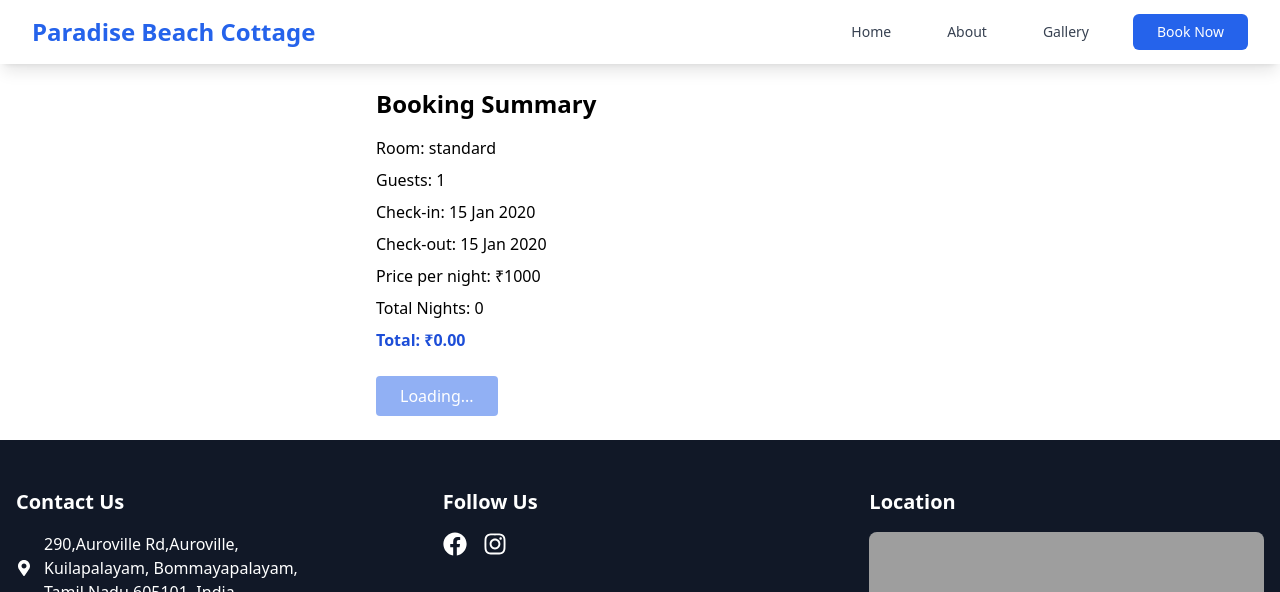
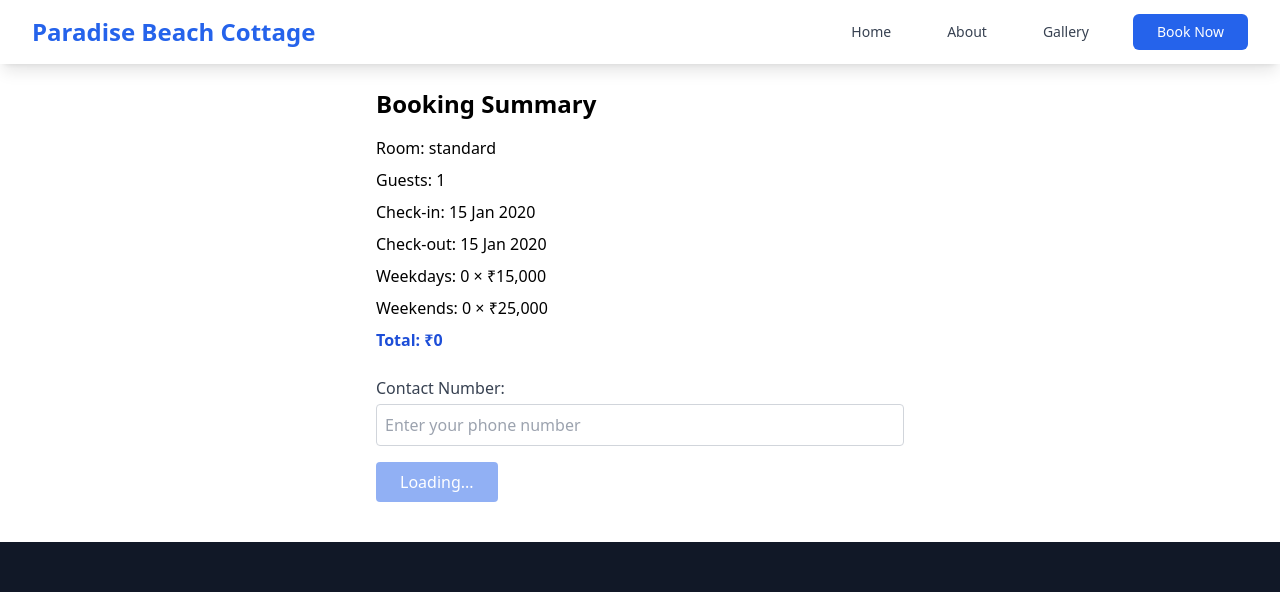
Before and after one commit to priyaahm/beachcottage, a React (Vite) app: page /booking in a window 1280 px wide. Both pictures are taken after typing "Sample", "name@example.com", "Sample", "2020-01-15", "2020-01-15" into the empty fields and a click on the button "Proceed to Payment". Shown: the top 592 px of the page. Built offline with nearby package versions, Linux system fonts and the light colour scheme; grey boxes are pictures that could not be loaded; the HTML template or start-up script is replaced by a standard one.

Commit message:
Initial commit with Razorpay integration and pricing

```diff
--- a/src/components/BookNow.jsx
+++ b/src/components/BookNow.jsx
@@ -12,7 +12,7 @@ const BookNow = () => {
     guests: 1,
     roomType: "standard",
     roomName: "Standard Room",
-    price: 1000, // Price per night in ₹
+    price: 15000, // Price per night in ₹
   });
 
   const handleChange = (e) => {
--- a/src/components/Payment.jsx
+++ b/src/components/Payment.jsx
@@ -7,6 +7,8 @@ const Payment = () => {
   const location = useLocation();
   const { bookingDetails } = location.state || {};
   const [scriptLoaded, setScriptLoaded] = useState(false);
+  const [contactNumber, setContactNumber] = useState("");
+  const [paymentId, setPaymentId] = useState(null);
 
   useEffect(() => {
     if (!bookingDetails) {
@@ -23,15 +25,38 @@ const Payment = () => {
     return () => document.body.removeChild(script);
   }, []);
 
-  const nights = bookingDetails
-    ? dayjs(bookingDetails.checkOut).diff(dayjs(bookingDetails.checkIn), "day")
-    : 1;
+  const calculateAmount = () => {
+    const checkIn = dayjs(bookingDetails?.checkIn);
+    const checkOut = dayjs(bookingDetails?.checkOut);
+    let weekdays = 0;
+    let weekends = 0;
 
-  const amount = (bookingDetails?.price || 0) * nights * 100;
+    for (let date = checkIn; date.isBefore(checkOut); date = date.add(1, "day")) {
+      const day = date.day(); // Sunday = 0, Saturday = 6
+      if (day === 0 || day === 6) {
+        weekends += 1;
+      } else {
+        weekdays += 1;
+      }
+    }
+
+    const weekdayRate = 15000;
+    const weekendRate = 25000;
+    const total = weekdays * weekdayRate + weekends * weekendRate;
+
+    return {
+      amount: total * 100, // Razorpay uses paise
+      weekdays,
+      weekends,
+      total,
+    };
+  };
+
+  const { amount, weekdays, weekends, total } = calculateAmount();
 
   const handlePayment = () => {
     const options = {
-      key: import.meta.env.VITE_RAZORPAY_KEY,
+      key: import.meta.env.VITE_RAZORPAY_KEY_ID,
       amount,
       currency: "INR",
       name: "Paradise Beach Cottage",
@@ -39,12 +64,12 @@ const Payment = () => {
       image: "/logo.png",
       handler: function (response) {
         console.log("Payment success", response);
-        navigate("/booking-confirmation");
+        setPaymentId(response.razorpay_payment_id);
       },
       prefill: {
         name: bookingDetails?.name || "Customer",
         email: bookingDetails?.email || "customer@example.com",
-        contact: "8525846677", // 👈 hardcoded contact number
+        contact: contactNumber,
       },
       theme: {
         color: "#2563eb",
@@ -55,6 +80,16 @@ const Payment = () => {
     paymentObject.open();
   };
 
+  const checkPaymentStatus = () => {
+    if (paymentId) {
+      navigate("/booking-confirmation", {
+        state: { bookingDetails },
+      });
+    } else {
+      alert("Payment not completed yet.");
+    }
+  };
+
   return (
     <div className="p-6 max-w-xl mx-auto">
       <h2 className="text-2xl font-bold mb-4">Booking Summary</h2>
@@ -62,26 +97,45 @@ const Payment = () => {
       <ul className="space-y-2 mb-6">
         <li>Room: {bookingDetails?.roomType}</li>
         <li>Guests: {bookingDetails?.guests}</li>
-        <li>
-          Check-in: {dayjs(bookingDetails?.checkIn).format("DD MMM YYYY")}
-        </li>
-        <li>
-          Check-out: {dayjs(bookingDetails?.checkOut).format("DD MMM YYYY")}
-        </li>
-        <li>Price per night: ₹{bookingDetails?.price}</li>
-        <li>Total Nights: {nights}</li>
+        <li>Check-in: {dayjs(bookingDetails?.checkIn).format("DD MMM YYYY")}</li>
+        <li>Check-out: {dayjs(bookingDetails?.checkOut).format("DD MMM YYYY")}</li>
+        <li>Weekdays: {weekdays} × ₹15,000</li>
+        <li>Weekends: {weekends} × ₹25,000</li>
         <li className="font-semibold text-blue-700">
-          Total: ₹{(amount / 100).toFixed(2)}
+          Total: ₹{total.toLocaleString()}
         </li>
       </ul>
 
+      <label className="block mb-4">
+        <span className="block text-gray-700 font-medium mb-1">
+          Contact Number:
+        </span>
+        <input
+          type="tel"
+          value={contactNumber}
+          onChange={(e) => setContactNumber(e.target.value)}
+          placeholder="Enter your phone number"
+          className="border border-gray-300 p-2 rounded w-full"
+          required
+        />
+      </label>
+
       <button
         onClick={handlePayment}
-        disabled={!scriptLoaded}
-        className="bg-blue-600 text-white px-6 py-2 rounded hover:bg-blue-700 disabled:opacity-50"
+        disabled={!scriptLoaded || !contactNumber}
+        className="bg-blue-600 text-white px-6 py-2 rounded hover:bg-blue-700 disabled:opacity-50 mb-4"
       >
         {!scriptLoaded ? "Loading..." : "Pay Now"}
       </button>
+
+      {paymentId && (
+        <button
+          onClick={checkPaymentStatus}
+          className="bg-green-600 text-white px-6 py-2 rounded hover:bg-green-700 ml-4"
+        >
+          Check Payment Status
+        </button>
+      )}
     </div>
   );
 };
```
Also changed, not shown: src/components/BookingConfirmation.jsx (+17 -6 lines), 2 other files (tests, documents, lock files or other folders).
